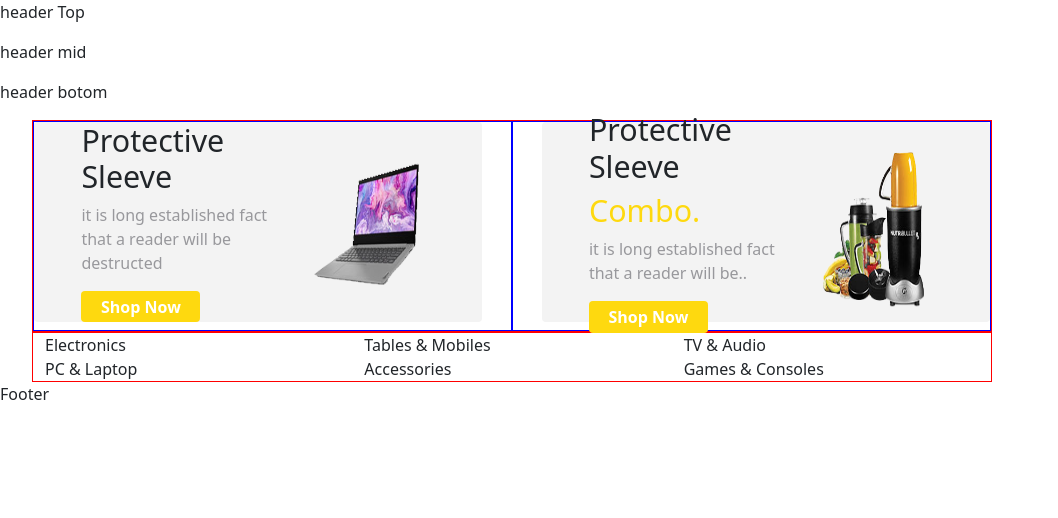
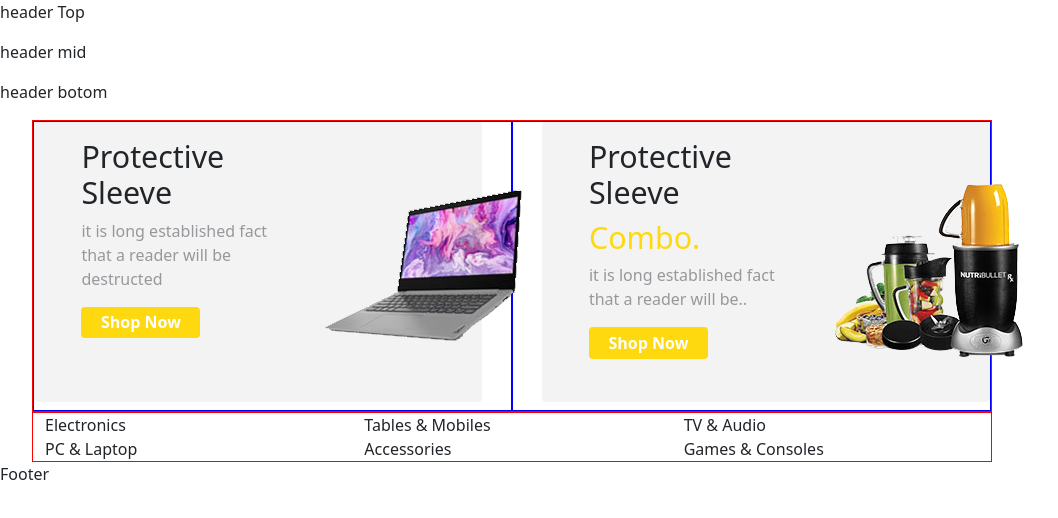
Before and after one commit to siam88/ecom_landing_page_demo, a React (Create React App) app: page / in a window 1024 px wide. Shown: the top 518 px of the page, 1058 px wide, since content can reach past the window. Built offline with nearby package versions, Linux system fonts and the light colour scheme.

Commit message:
#5 image view  fixes.

```diff
--- a/src/components/product/productFeature/ProductFeature.css
+++ b/src/components/product/productFeature/ProductFeature.css
@@ -7,31 +7,39 @@
   border: none;
 
 }
-/* @media (min-width: 992px) and (max-width: 1199.98px)  {
-    .customCardStyle {
 
+@media (min-width: 992px) and (max-width: 1199.98px)  {
+  .customalignright{
+    width:99%;
+    float:right;
+  }
+  .customalignleft{
+    width:99%;
+    float:left;
+  }
+  .customCardStyle {
 
-        height: 270px;
-        padding: 15% 3%;
-      }
-} */
+    height: 280px;
+    padding: 20% 7%;
+  }
+}
+
 @media (min-width: 768px) and (max-width: 991.98px) {
     .customCardStyle {
 
-        height: 270px;
-        padding: 15% 0%;
+        height: 280px;
+        padding: 20% 7%;
       }
  }
  @media (min-width: 576px) and (max-width: 767.98px){
     .customCardStyle {
-
-        height: 250px;
-        padding: 20% 0%;
+        height: 280px;
+        padding: 20% 7%;
       }
  }
  @media (max-width: 575.98px)  {
     .customCardStyle {
-        height: 250px;
-        padding: 20% 0%;
+        height: 280px;
+        padding: 20% 7%;
       }
  }
--- a/src/components/product/productFeature/ProductFeature.jsx
+++ b/src/components/product/productFeature/ProductFeature.jsx
@@ -1,5 +1,5 @@
 import React from 'react';
-import { Row, Col, Container } from 'react-bootstrap'
+import { Row, Col, Container, Image } from 'react-bootstrap'
 import { featureProductData } from '../../../data'
 import './ProductFeature.css'
 
@@ -8,7 +8,7 @@ const ProductFeature = () => {
         <Container style={{ border: "1px solid red" }}>
             <Row className="row justify-content-between">
                 {featureProductData.map((e, i) => {
-                    return <Col xs={12} md={6} sm={12} lg={6}  style={{ border: "1px solid blue"  }}>
+                    return <Col xs={12} md={6} sm={12} lg={6} style={{ border: "1px solid blue" }}>
                         <Cards value={e} key={i} />
                     </Col>
                 })}
@@ -23,19 +23,21 @@ export default ProductFeature
 const Cards = (props) => {
     console.log(props.value)
 
-    return (<div className="row "  style={props.value.id>1?{width:"99%",float:"right"}:{width:"99%",float:"left"}} >
+    return (<div className={props.value.id > 1 ? "row customalignright" : "row customalignleft"}  >
 
         <div className="card customCardStyle mb-2" style={{ backgroundColor: "#F3F3F3" }} >
             <div className="card-body">
                 <div className="row">
-                    <div className="col-lg-7 col-md-7 col-sm-12 col-xs-8 ">
+                    <div className="col-lg-7 col-md-7 col-sm-12 col-xs-12 ">
                         <h2 classNameName="card-title">{props.value && props.value.title}</h2>
                         <h2 classNameName="card-subtitle mb-2 " style={{ color: "#FED90F " }}>{props.value && props.value.subTitle}</h2>
                         <p classNameName="card-text" style={{ color: "#98989C", fontWeight: "500" }}>{props.value.desc && props.value.desc}</p>
                         <button type="button" className="btn btn-warning " style={{ padding: "2% 10%", color: "white", fontWeight: "bold", background: "#FED90F", border: "none" }}>Shop Now</button>
                     </div>
-                    <div className="col-lg-5 col-md-5 col-sm-12 col-xs-4 text-right">
-                        <img src={props.value.img} alt="sans" width="100%" height="100%" />
+                    <div className="col-lg-5 col-md-5 col-sm-4 col-xs-2 col-5 text-right">
+
+                            <img src={props.value.img} alt="sans"  />
+
                     </div>
                 </div>
             </div>
```
